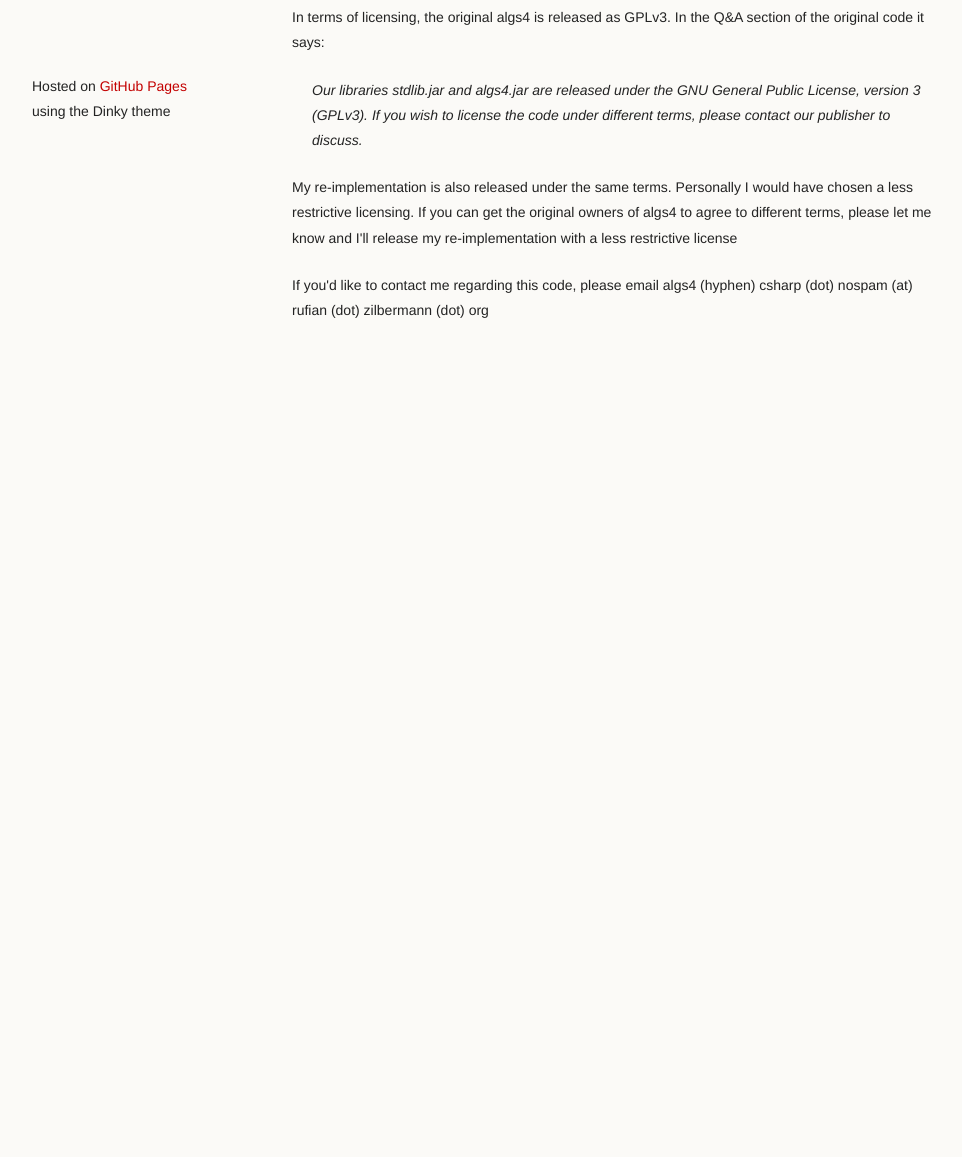
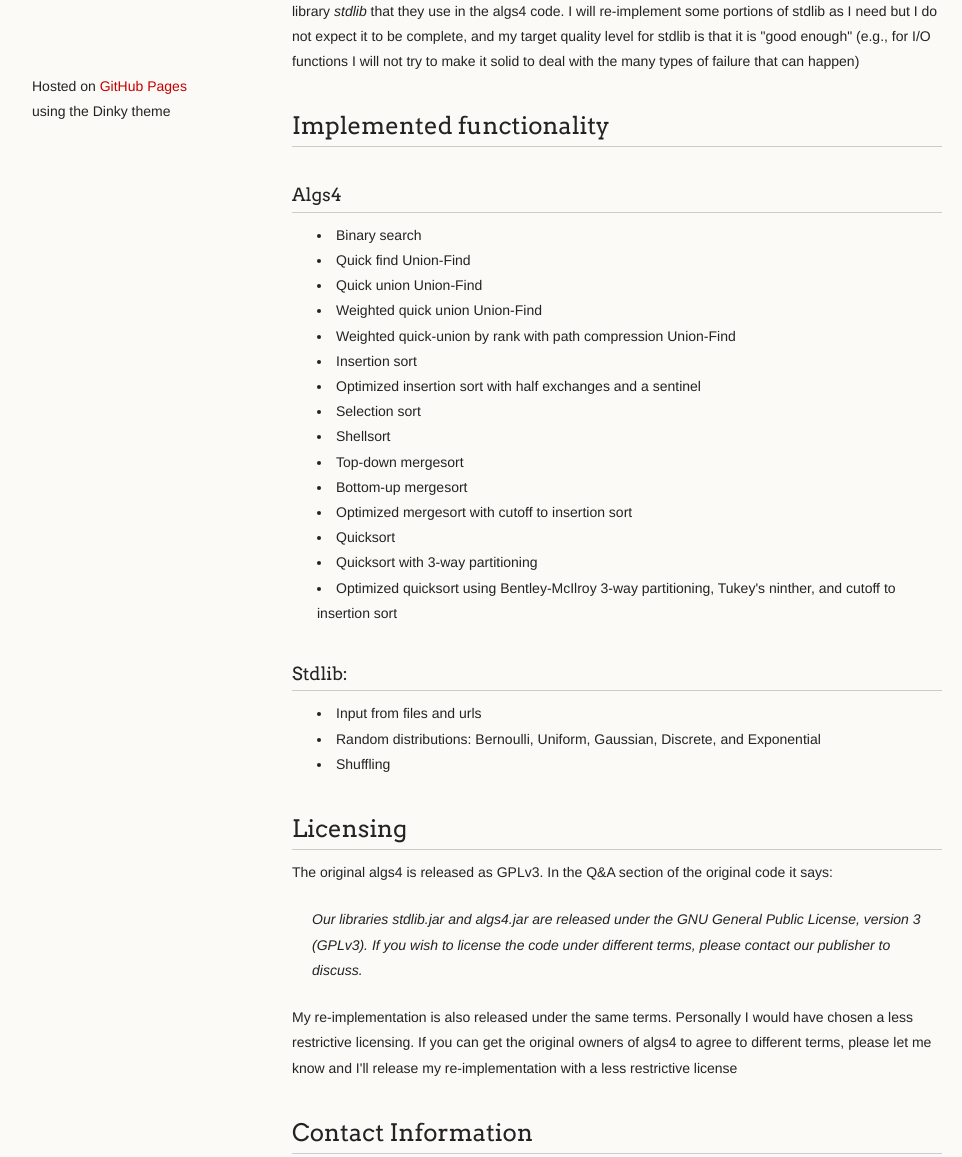
Before and after one commit to ERufian/Algs4-CSharp, a plain HTML site: page index.html in a window 1280 px wide. Shown: the part 644-1801 px from the top of the page, without its empty margins (18-980 px from the left). Before the commit the page ends 1039 px from the top, so only its background shows below. Drawn offline with Linux system fonts and the light colour scheme.

Commit message:
Create gh-pages branch via GitHub

```diff
--- a/index.html
+++ b/index.html
@@ -30,7 +30,10 @@
 
       </header>
       <section>
-        <p>The book <em>Algorithms 4th Edition</em> contains Java implementations for many fundamental algorithms "<em>the 50 algorithms that every programmer should know</em>". The authors created a website, <a href="http://algs4.cs.princeton.edu/code/">http://algs4.cs.princeton.edu/code/</a> where all the code for the book is published as a class library <em>algs4</em> (including additional code that was omitted from the book itself for brevity reasons). </p>
+        <h1>
+<a name="algs4-c" class="anchor" href="#algs4-c"><span class="octicon octicon-link"></span></a>Algs4-C</h1>
+
+<p>The book <em>Algorithms 4th Edition</em> contains Java implementations for many fundamental algorithms "<em>the 50 algorithms that every programmer should know</em>". The authors created a website, <a href="http://algs4.cs.princeton.edu/code/">http://algs4.cs.princeton.edu/code/</a> where all the code for the book is published as a class library <em>algs4</em> (including additional code that was omitted from the book itself for brevity reasons). </p>
 
 <p>Personally I prefer using C# so I have decided to re-implement algs4 in C# (some reasons I like C# is because it has been evolving from an original "very Java-like" object oriented language into a very flexible multi-paradigm language, and also because I like the tools in Visual Studio better than the equivalent tools for Java)</p>
 
@@ -40,13 +43,48 @@
 
 <p>Sedgewick &amp; Wayne also wrote the book <em>Introduction to Programming in Java</em> and an associated class library <em>stdlib</em> that they use in the algs4 code. I will re-implement some portions of stdlib as I need but I do not expect it to be complete, and my target quality level for stdlib is that it is "good enough" (e.g., for I/O functions I will not try to make it solid to deal with the many types of failure that can happen)</p>
 
-<p>In terms of licensing, the original algs4 is released as GPLv3. In the Q&amp;A section of the original code it says:</p>
+<h2>
+<a name="implemented-functionality" class="anchor" href="#implemented-functionality"><span class="octicon octicon-link"></span></a>Implemented functionality</h2>
+
+<h3>
+<a name="algs4" class="anchor" href="#algs4"><span class="octicon octicon-link"></span></a>Algs4</h3>
+
+<ul>
+<li>    Binary search</li>
+<li>    Quick find Union-Find</li>
+<li>    Quick union Union-Find</li>
+<li>    Weighted quick union Union-Find</li>
+<li>    Weighted quick-union by rank with path compression Union-Find</li>
+<li>    Insertion sort</li>
+<li>    Optimized insertion sort with half exchanges and a sentinel</li>
+<li>    Selection sort</li>
+<li>    Shellsort</li>
+<li>    Top-down mergesort</li>
+<li>    Bottom-up mergesort</li>
+<li>    Optimized mergesort with cutoff to insertion sort</li>
+<li>    Quicksort</li>
+<li>    Quicksort with 3-way partitioning</li>
+<li>    Optimized quicksort using Bentley-McIlroy 3-way partitioning, Tukey's ninther, and cutoff to insertion sort</li>
+</ul><h3>
+<a name="stdlib" class="anchor" href="#stdlib"><span class="octicon octicon-link"></span></a>Stdlib:</h3>
+
+<ul>
+<li>    Input from files and urls</li>
+<li>    Random distributions: Bernoulli, Uniform, Gaussian, Discrete, and Exponential</li>
+<li>    Shuffling</li>
+</ul><h2>
+<a name="licensing" class="anchor" href="#licensing"><span class="octicon octicon-link"></span></a>Licensing</h2>
+
+<p>The original algs4 is released as GPLv3. In the Q&amp;A section of the original code it says:</p>
 
 <blockquote>
 <p>Our libraries stdlib.jar and algs4.jar are released under the GNU General Public License, version 3 (GPLv3). If you wish to license the code under different terms, please contact our publisher to discuss. </p>
 </blockquote>
 
 <p>My re-implementation is also released under the same terms. Personally I would have chosen a less restrictive licensing. If you can get the original owners of algs4 to agree to different terms, please let me know and I'll release my re-implementation with a less restrictive license</p>
+
+<h2>
+<a name="contact-information" class="anchor" href="#contact-information"><span class="octicon octicon-link"></span></a>Contact Information</h2>
 
 <p>If you'd like to contact me regarding this code, please email algs4 (hyphen) csharp (dot) nospam (at) rufian (dot) zilbermann (dot) org</p>
       </section>
```
Also changed, not shown: params.json (+1 -1 lines).
